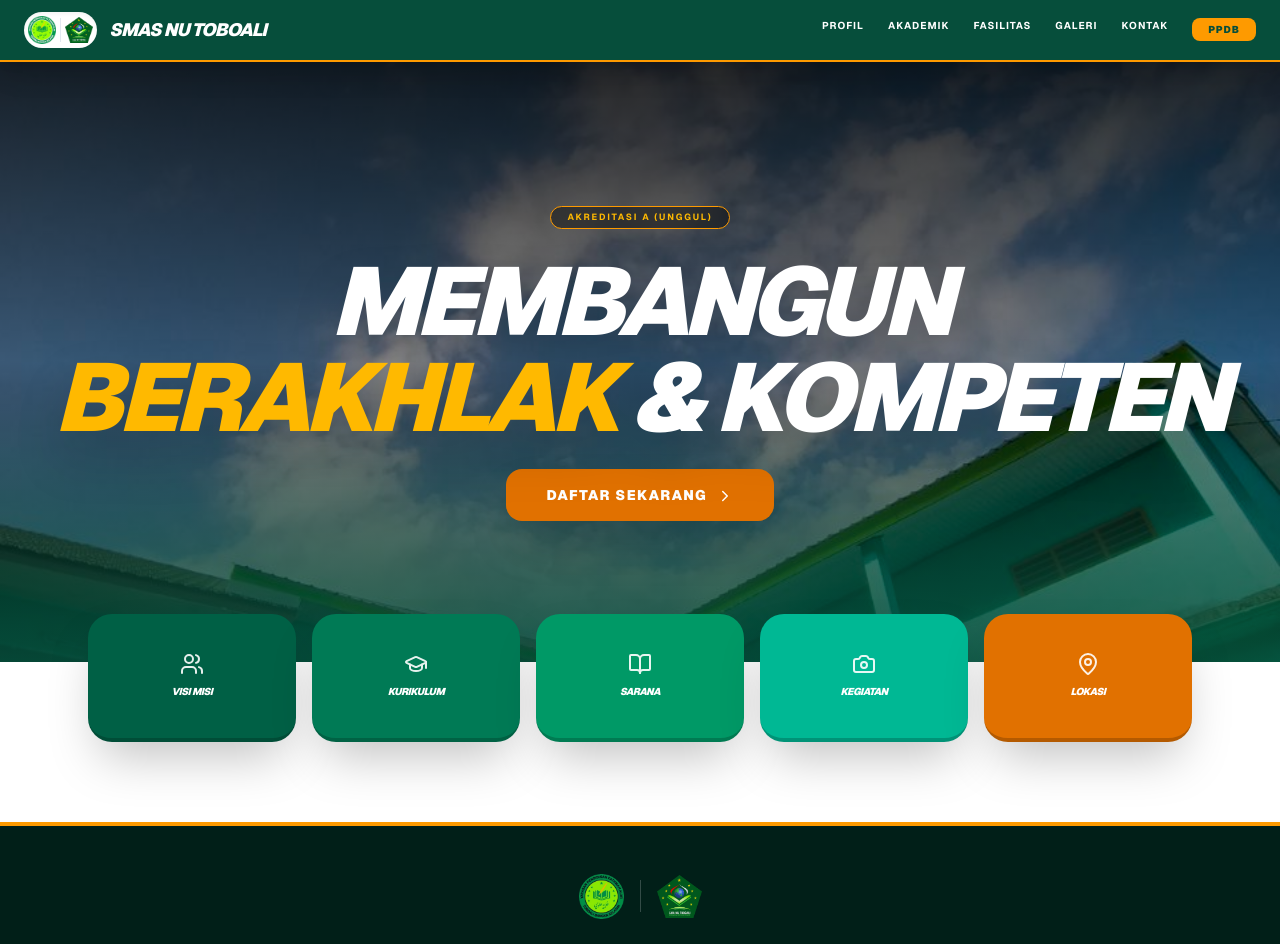
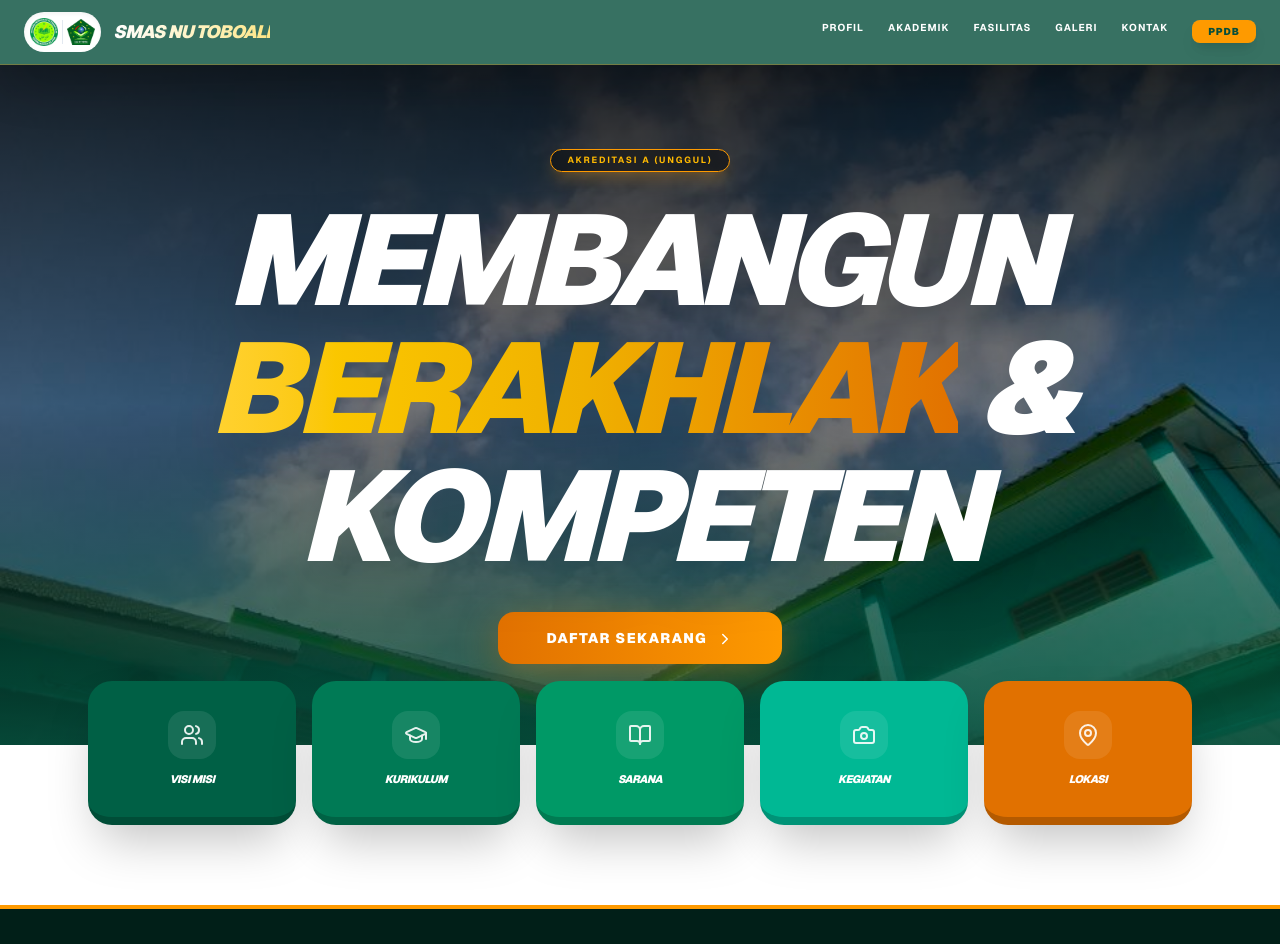
Before and after one commit to dapamutakkin44-dev/smas-nu-toboali, a Next.js app: page / in a window 1280 px wide. Shown: the top 944 px of the page. Built offline with nearby package versions, Linux system fonts and the light colour scheme.

Commit message:
Update tampilan jadi futuristik dan joss

```diff
--- a/src/app/page.tsx
+++ b/src/app/page.tsx
@@ -16,54 +16,65 @@ import {
 export default function HomePage() {
   return (
     <main className="min-h-screen bg-white font-sans overflow-x-hidden text-slate-900">
-      {/* NAVBAR DENGAN LOGO BERDAMPINGAN */}
-      <nav className="bg-[#064E3B] text-white py-3 shadow-xl sticky top-0 z-[100] border-b-2 border-amber-500">
+
+      {/* 1. NAVBAR GLASSMORPHISM (Efek Kaca Futuristik) */}
+      <nav className="bg-[#064E3B]/80 backdrop-blur-lg text-white py-3 shadow-2xl sticky top-0 z-[100] border-b border-amber-500/30 transition-all duration-300">
         <div className="container mx-auto flex justify-between items-center px-6">
           <motion.div initial={{ opacity: 0, x: -20 }} animate={{ opacity: 1, x: 0 }} className="flex items-center gap-3">
-            {/* Logo Group */}
-            <div className="flex gap-1 bg-white p-1 rounded-full shadow-inner">
+            <div className="flex gap-1 bg-white p-1.5 rounded-full shadow-inner">
               <Image src="/logo-yayasan.png" alt="Logo Yayasan" width={28} height={28} className="object-contain" />
               <div className="w-[1px] h-6 bg-slate-200 self-center"></div>
               <Image src="/logo-sma.png" alt="Logo SMA" width={28} height={28} className="object-contain" />
             </div>
-            <h1 className="text-sm md:text-lg font-black tracking-tighter uppercase italic">SMAS NU TOBOALI</h1>
+            <h1 className="text-sm md:text-lg font-black tracking-tighter uppercase italic bg-gradient-to-r from-white to-amber-200 bg-clip-text text-transparent">
+              SMAS NU TOBOALI
+            </h1>
           </motion.div>
 
           <div className="hidden md:flex space-x-6 text-[10px] font-bold uppercase tracking-widest">
             {['Profil', 'Akademik', 'Fasilitas', 'Galeri', 'Kontak'].map((item) => (
-              <Link key={item} href={`/${item.toLowerCase()}`} className="text-white hover:text-amber-400 no-underline transition-all">
+              <Link key={item} href={`/${item.toLowerCase()}`} className="text-white hover:text-amber-400 no-underline transition-all hover:scale-110">
                 {item}
               </Link>
             ))}
-            <Link href="/ppdb" className="bg-amber-500 text-[#064E3B] px-4 py-1 rounded-lg font-black no-underline hover:bg-white transition-colors">PPDB</Link>
+            <Link href="/ppdb" className="bg-amber-500 text-[#064E3B] px-4 py-1 rounded-lg font-black no-underline hover:bg-white transition-all shadow-lg hover:shadow-amber-500/50">PPDB</Link>
           </div>
         </div>
       </nav>
 
-      {/* HERO SECTION */}
-      <section className="relative h-[75vh] flex items-center justify-center text-white text-center">
+      {/* 2. HERO SECTION DENGAN JUDUL GRADASI EMAS */}
+      <section className="relative h-[85vh] flex items-center justify-center text-white text-center">
         <div className="absolute inset-0 z-0">
           <Image src="/gedung-sekolah.jpg" alt="Gedung" fill priority className="object-cover" />
           <div className="absolute inset-0 bg-gradient-to-b from-black/80 via-black/40 to-[#064E3B]/90"></div>
         </div>
 
-        <motion.div initial={{ opacity: 0, y: 30 }} animate={{ opacity: 1, y: 0 }} transition={{ duration: 0.8 }} className="relative z-10 px-6">
-          <div className="inline-block px-4 py-1 border border-amber-500 text-amber-400 rounded-full text-[9px] font-bold uppercase tracking-[0.2em] mb-6 bg-black/40 backdrop-blur-sm">
+        <motion.div initial={{ opacity: 0, y: 30 }} animate={{ opacity: 1, y: 0 }} transition={{ duration: 1 }} className="relative z-10 px-6">
+          <motion.div
+            initial={{ scale: 0.8 }}
+            animate={{ scale: 1 }}
+            className="inline-block px-4 py-1 border border-amber-500 text-amber-400 rounded-full text-[9px] font-bold uppercase tracking-[0.2em] mb-6 bg-black/40 backdrop-blur-sm shadow-lg shadow-amber-500/20"
+          >
             Akreditasi A (UNGGUL)
-          </div>
-          <h2 className="text-5xl md:text-8xl font-black mb-6 leading-none uppercase tracking-tighter italic drop-shadow-2xl">
-            Membangun <br/> <span className="text-amber-400">Berakhlak</span> <br className="md:hidden" /> & Kompeten
+          </motion.div>
+
+          <h2 className="text-6xl md:text-9xl font-black mb-6 leading-none uppercase tracking-tighter italic drop-shadow-2xl">
+            Membangun <br/>
+            <span className="text-transparent bg-clip-text bg-gradient-to-r from-amber-300 via-yellow-500 to-amber-600">
+              Berakhlak
+            </span> <br className="md:hidden" /> & Kompeten
           </h2>
-          <motion.div whileHover={{ scale: 1.05 }} whileTap={{ scale: 0.95 }}>
-            <Link href="/ppdb" className="inline-block bg-amber-600 text-white px-10 py-4 rounded-2xl font-black text-sm hover:bg-amber-500 transition-all no-underline uppercase tracking-widest shadow-2xl border-none">
+
+          <motion.div whileHover={{ scale: 1.05 }} whileTap={{ scale: 0.95 }} className="mt-8">
+            <Link href="/ppdb" className="inline-block bg-gradient-to-r from-amber-600 to-amber-500 text-white px-12 py-4 rounded-2xl font-black text-sm hover:from-amber-500 hover:to-amber-400 transition-all no-underline uppercase tracking-widest shadow-[0_10px_40px_rgba(217,119,6,0.4)] border-none">
               Daftar Sekarang <ChevronRight className="inline ml-1" size={18} />
             </Link>
           </motion.div>
         </motion.div>
       </section>
 
-      {/* MENU CEPAT */}
-      <section className="relative z-20 -mt-12 max-w-6xl mx-auto px-6">
+      {/* 3. MENU CEPAT (Efek Hover Melayang) */}
+      <section className="relative z-20 -mt-16 max-w-6xl mx-auto px-6">
         <div className="grid grid-cols-2 md:grid-cols-5 gap-4">
           {[
             { n: "Visi Misi", h: "/profil", c: "bg-emerald-800", i: <Users size={24}/> },
@@ -73,24 +84,24 @@ export default function HomePage() {
             { n: "Lokasi", h: "/kontak", c: "bg-amber-600", i: <MapPin size={24}/> },
           ].map((m, idx) => (
             <motion.div key={m.n} initial={{ opacity: 0, y: 20 }} animate={{ opacity: 1, y: 0 }} transition={{ delay: idx * 0.1 }}>
-              <Link href={m.h} className={`${m.c} flex flex-col items-center justify-center p-6 rounded-3xl text-white shadow-2xl no-underline hover:-translate-y-2 transition-all border-b-4 border-black/20 group h-32`}>
-                <div className="mb-2 opacity-90 group-hover:scale-110 transition-transform">{m.i}</div>
-                <span className="font-black uppercase tracking-tighter text-[10px] italic">{m.n}</span>
+              <Link href={m.h} className={`${m.c} flex flex-col items-center justify-center p-6 rounded-3xl text-white shadow-2xl no-underline hover:-translate-y-3 hover:rotate-2 transition-all duration-300 border-b-8 border-black/20 group h-36`}>
+                <div className="mb-3 opacity-90 group-hover:scale-125 transition-transform duration-300 bg-white/10 p-3 rounded-2xl">{m.i}</div>
+                <span className="font-black uppercase tracking-tighter text-[11px] italic">{m.n}</span>
               </Link>
             </motion.div>
           ))}
         </div>
       </section>
 
-      {/* FOOTER DENGAN LOGO BERDAMPINGAN */}
-      <footer className="bg-[#011f18] py-12 text-center border-t-4 border-amber-500 text-white/40 mt-20">
-        <div className="flex justify-center gap-4 mb-6 items-center">
-          <Image src="/logo-yayasan.png" alt="Logo Yayasan" width={45} height={45} className="object-contain opacity-90" />
-          <div className="w-[1px] h-8 bg-white/20"></div>
-          <Image src="/logo-sma.png" alt="Logo SMA" width={45} height={45} className="object-contain opacity-90" />
+      {/* FOOTER */}
+      <footer className="bg-[#011f18] py-16 text-center border-t-4 border-amber-500 text-white mt-20">
+        <div className="flex justify-center gap-6 mb-8 items-center">
+          <Image src="/logo-yayasan.png" alt="Logo Yayasan" width={50} height={50} className="object-contain transition-opacity hover:opacity-100" />
+          <div className="w-[1px] h-10 bg-white/20"></div>
+          <Image src="/logo-sma.png" alt="Logo SMA" width={50} height={50} className="object-contain transition-opacity hover:opacity-100" />
         </div>
-        <p className="text-white font-bold tracking-widest uppercase text-xs mb-2">© 2026 SMAS NU TOBOALI</p>
-        <p className="text-[10px] uppercase">Di bawah naungan Yayasan Tarbiyatul Muta'allimin</p>
+        <p className="font-black tracking-[0.3em] uppercase text-sm mb-2">© 2026 SMAS NU TOBOALI</p>
+        <p className="text-[10px] uppercase tracking-widest text-white/50">Di bawah naungan Yayasan Pendidikan Fathmah Alwi</p>
       </footer>
     </main>
   );
```
